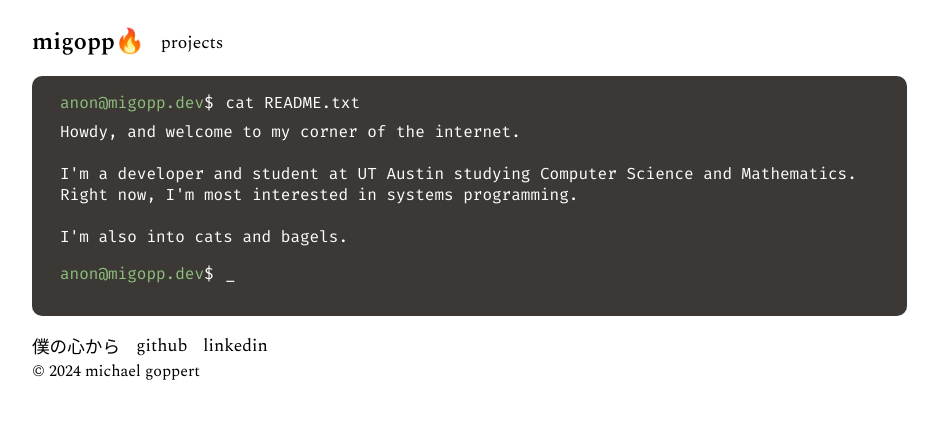
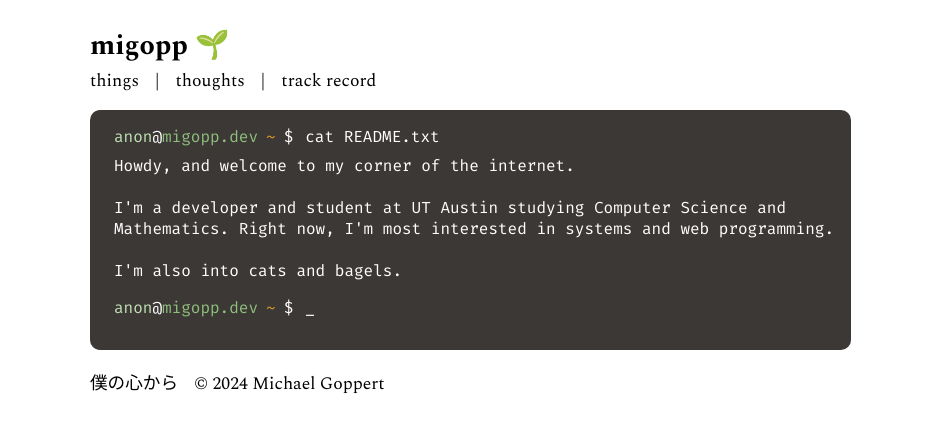
Before and after one commit to migopp/migopp.dev, a SvelteKit app: page / in a window 1280 px wide. Shown: the top 432 px of the page, without its empty margins (158-1096 px from the left). Built offline with nearby package versions, Linux system fonts and the light colour scheme.

Commit message:
Begin slight redesign

```diff
--- a/src/routes/+layout.svelte
+++ b/src/routes/+layout.svelte
@@ -10,11 +10,17 @@
 </svelte:head>
 
 <div id="layout-container">
+	<div id="layout">
 		<header>
+			<a href="/" id="migopp">migopp 🌱</a>
+
 			<nav>
 				<ul>
-				<li><a href="/" id="migopp">migopp🔥</a></li>
-				<li><a href="/projects">projects</a></li>
+					<li><a href="/things">things</a></li>
+					<li>|</li>
+					<li><a href="/thoughts">thoughts</a></li>
+					<li>|</li>
+					<li>track record</li>
 				</ul>
 			</nav>
 		</header>
@@ -26,25 +32,28 @@
 		<footer>
 			<ul>
 				<li class="jp">僕の心から</li>
-			<li><a href="https://github.com/migopp">github</a></li>
-			<li><a href="https://linkedin.com/in/migopp">linkedin</a></li>
+				<li style="padding-top: 0.25rem;">&copy; {current_year} Michael Goppert</li>
 			</ul>
-		<p>&copy; {current_year} michael goppert</p>
 		</footer>
+	</div>
 </div>
 
 <style>
 	#layout-container {
-		display: flex;
-		flex-direction: column;
-		max-width: 900px;
+		max-width: 800px;
 		margin: 0 auto;
 		font-family: 'Spectral', monospace;
 	}
 
+	#layout {
+		display: flex;
+		flex-direction: column;
+		margin: 0 0.5rem;
+	}
+
 	#migopp {
-		font-size: 1.5rem;
-		font-weight: 600;
+		font-size: 1.75rem;
+		font-weight: 700;
 	}
 
 	.jp {
@@ -75,7 +84,6 @@
 	footer ul {
 		list-style: none;
 		display: flex;
-		flex-direction: row;
 		align-items: center;
 	}
 	header li,
@@ -84,8 +92,8 @@
 		margin-right: 1rem;
 	}
 
-	header li a,
-	footer li a {
+	header a,
+	footer a {
 		text-decoration: none;
 		color: inherit;
 	}
--- a/src/routes/+page.svelte
+++ b/src/routes/+page.svelte
@@ -63,7 +63,10 @@
 <!--TERMINAL-->
 <div id="terminal">
 	<span id="prompt">
-		<p id="host">anon@migopp.dev</p>
+		<p id="user">anon</p>
+		<p id="at">@</p>
+		<p id="host">migopp.dev</p>
+		<p id="cwd">~</p>
 		<p id="buck">$</p>
 		<p>{typed_cmd_text}</p>
 	</span>
@@ -72,13 +75,16 @@
 		<br />
 		<p>
 			I'm a developer and student at UT Austin studying Computer Science and Mathematics. Right now,
-			I'm most interested in systems programming.
+			I'm most interested in systems and web programming.
 		</p>
 		<br />
 		<p>I'm also into cats and bagels.</p>
 	</div>
 	<span id="prompt" class={prompt_visible ? 'visible' : 'invisible'}>
-		<p id="host">anon@migopp.dev</p>
+		<p id="user">anon</p>
+		<p id="at">@</p>
+		<p id="host">migopp.dev</p>
+		<p id="cwd">~</p>
 		<p id="buck">$</p>
 		<p>{cursor_is_visible ? '_' : ' '}</p>
 	</span>
@@ -91,6 +97,7 @@
 		--t-yellow: #d79921;
 		--t-blue: #458588;
 		--t-green: #8ec07c;
+		--t-lgreen: #c0e2b3;
 	}
 
 	#terminal {
@@ -98,7 +105,7 @@
 		width: 95%;
 		min-height: 14rem;
 		border-radius: 10px;
-		padding: 0 0.5rem 1rem 0.75rem;
+		padding: 0 0.5rem 1rem 0.5rem;
 		background-color: var(--t-grey);
 		font-family: 'Fira Code', monospace;
 		color: white;
@@ -111,8 +118,17 @@
 		padding: 1rem 0 0.5rem 1rem;
 	}
 
+	#terminal #user {
+		color: var(--t-lgreen);
+	}
+
 	#terminal #host {
 		color: var(--t-green);
+	}
+
+	#terminal #cwd {
+		color: var(--t-yellow);
+		padding: 0 0.5rem;
 	}
 
 	#terminal #buck {
--- a/src/routes/projects/+page.svelte
+++ /dev/null
@@ -1,60 +0,0 @@
-<script lang="ts">
-	import projects from '$lib/projects.json';
-</script>
-
-<svelte:head>
-	<title>projects</title>
-</svelte:head>
-
-<h1>projects</h1>
-<p>A few of my projects.</p>
-<div id="projects-div">
-	{#each projects as project}
-		<div id="project">
-			<span id="title-line">
-				<h2 id="title">{project.name}</h2>
-				{#if project.link}
-					<a href={project.link} target="_blank" rel="noopener noreferrer">🔗</a>
-				{/if}
-			</span>
-			<p>{project.description}</p>
-			<p id="technologies">Technologies: {project.technologies}</p>
-		</div>
-	{/each}
-</div>
-
-<style>
-	#projects-div {
-		margin-top: 1rem;
-	}
-
-	#project {
-		margin-bottom: 0.5rem;
-	}
-
-	#title-line {
-		display: flex;
-		flex-direction: row;
-		justify-content: flex-start;
-		align-items: center;
-	}
-
-	#title {
-		padding-right: 0.5rem;
-	}
-
-	#technologies {
-		font-style: italic;
-	}
-
-	* {
-		margin: 0;
-		padding: 0;
-	}
-
-	a {
-		text-decoration: none;
-		color: inherit;
-		font-size: 1.2rem;
-	}
-</style>
--- /dev/null
+++ b/src/routes/things/+page.svelte
@@ -0,0 +1,16 @@
+<script lang="ts">
+</script>
+
+<svelte:head>
+	<title>things</title>
+</svelte:head>
+
+<h1>things</h1>
+<p>I have none...</p>
+
+<style>
+	* {
+		margin: 0;
+		padding: 0;
+	}
+</style>
```
Also changed, not shown: src/lib/projects.json (deleted, +0 -93 lines). Lines whose indentation alone changed are shown as unchanged.
